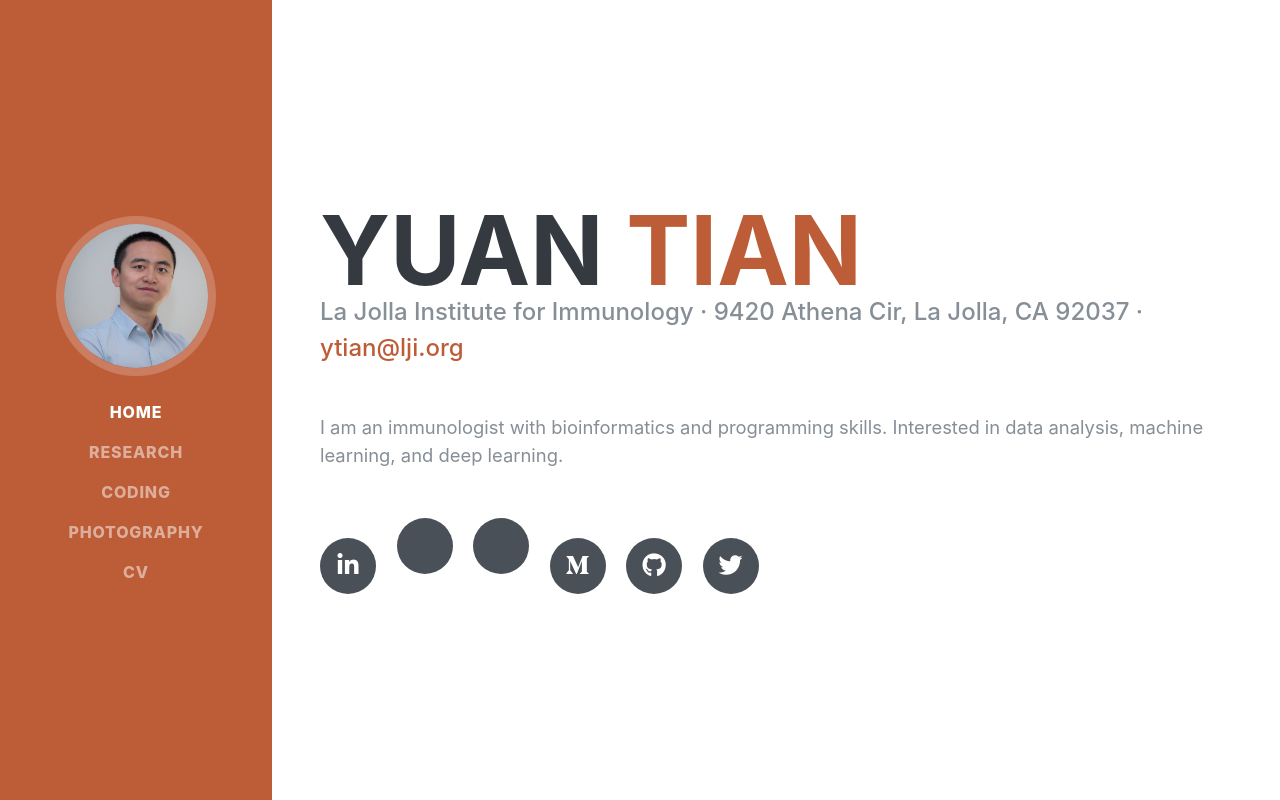
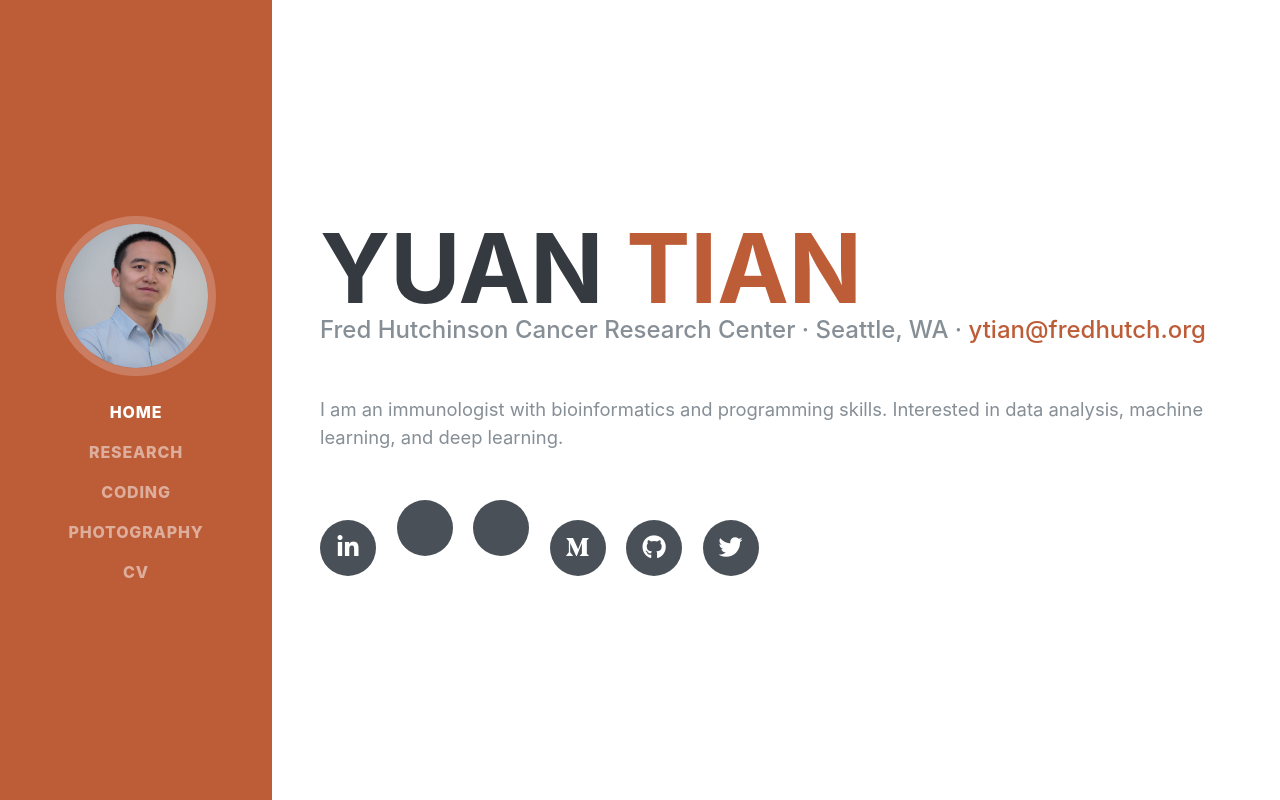
Before and after one commit to naity/mywebsite_v2, a Django app: page /home/ in a window 1280 px wide. Run offline with Django 3.2, Linux system fonts and the light colour scheme; some libraries are stand-ins or nearby versions; some web fonts are replaced.

Commit message:
updated homepage

```diff
--- a/home/templates/home/index.html
+++ b/home/templates/home/index.html
@@ -23,8 +23,8 @@
     <h1 class="mb-0">YUAN
       <span class="text-primary">TIAN</span>
     </h1>
-    <div class="subheading mb-5">La Jolla Institute for Immunology · 9420 Athena Cir, La Jolla, CA 92037  ·
-      <a href="mailto:name@email.com">ytian@lji.org</a>
+    <div class="subheading mb-5">Fred Hutchinson Cancer Research Center · Seattle, WA ·
+      <a href="mailto:name@email.com">ytian@fredhutch.org</a>
     </div>
     <p class="lead mb-5">I am an immunologist with bioinformatics and programming skills. Interested in data analysis, machine learning, and deep learning.</p>
     <div class="social-icons">
```
Also changed, not shown: requirements.txt (+15 -9 lines).
